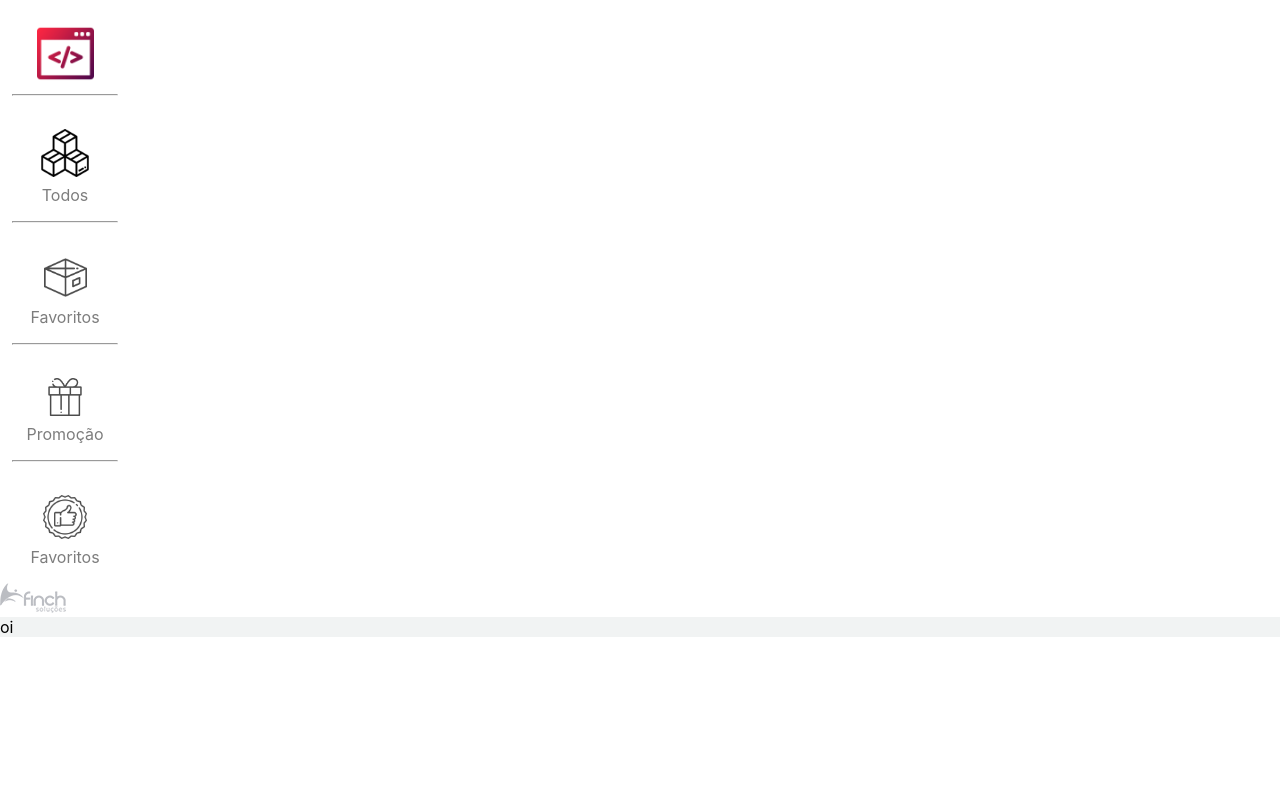
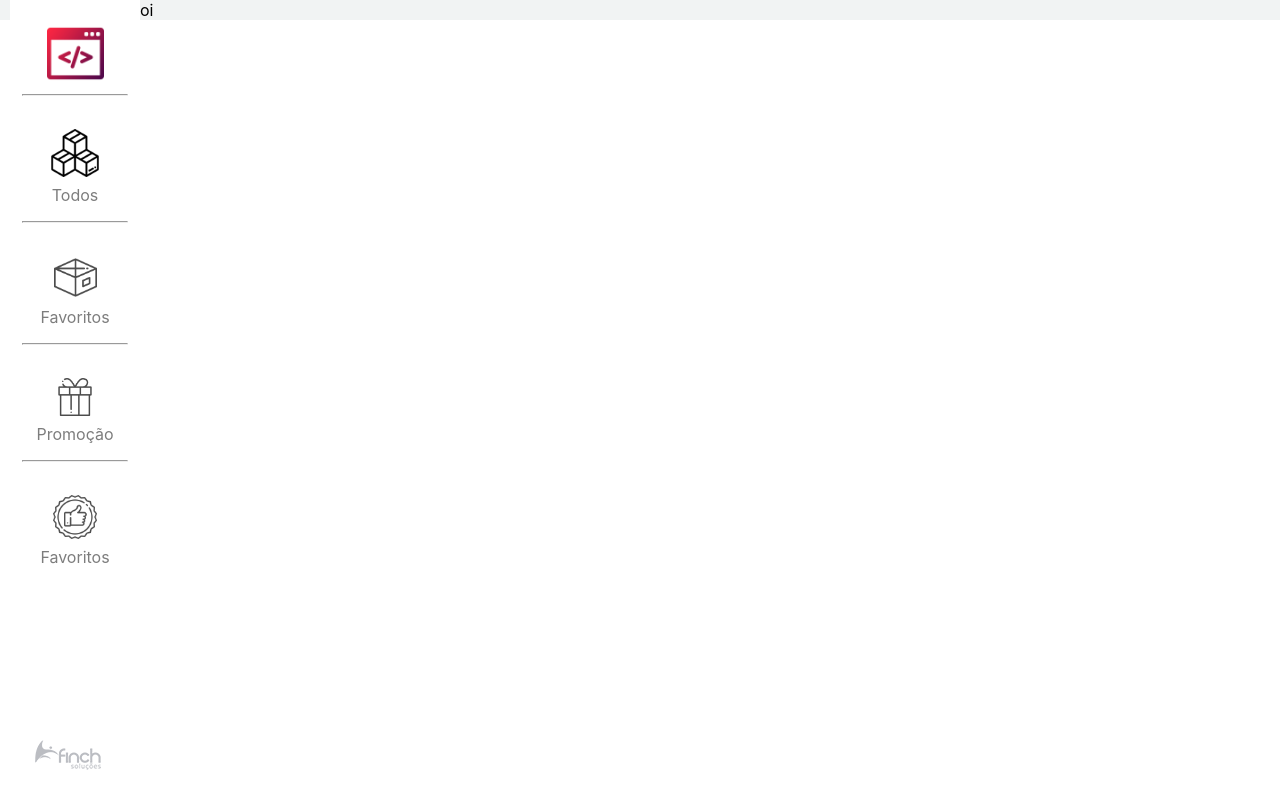
Before and after one commit to mangerona92/desafio-finch, a React (Create React App) app: page / in a window 1280 px wide. Built offline with nearby package versions, Linux system fonts and the light colour scheme; what reduxsauce would draw is missing.

Commit message:
removendo e editando css app

```diff
--- a/src/App.css
+++ /dev/null
@@ -1,38 +0,0 @@
-.App {
-  text-align: center;
-}
-
-.App-logo {
-  height: 40vmin;
-  pointer-events: none;
-}
-
-@media (prefers-reduced-motion: no-preference) {
-  .App-logo {
-    animation: App-logo-spin infinite 20s linear;
-  }
-}
-
-.App-header {
-  background-color: #282c34;
-  min-height: 100vh;
-  display: flex;
-  flex-direction: column;
-  align-items: center;
-  justify-content: center;
-  font-size: calc(10px + 2vmin);
-  color: white;
-}
-
-.App-link {
-  color: #61dafb;
-}
-
-@keyframes App-logo-spin {
-  from {
-    transform: rotate(0deg);
-  }
-  to {
-    transform: rotate(360deg);
-  }
-}
--- a/src/App.jsx
+++ b/src/App.jsx
@@ -4,16 +4,14 @@ import { BrowserRouter as Router } from 'react-router-dom';
 import store from './store';
 import Menu from './components/menu';
 import Routes from './routes';
-import './App.css';
+
 
 function App() {
   return (
     <Provider store={store}>
       <Router>
-        <>
-          <Menu />
-          <Routes />
-        </>
+        <Menu />
+        <Routes />
       </Router>
     </Provider>
   );
--- a/src/components/menu/index.jsx
+++ b/src/components/menu/index.jsx
@@ -9,8 +9,9 @@ import logofinch from '../../assets/logofinch.png';
 import codelogo from '../../assets/code.png';
 
 const Menu = () => (
-  <div className="menu">
-    <aside className={styles.menuContainer}>
+  <div className={styles.menuContainer}>
+    <aside className={styles.aside}>
+      <div className={styles.menuList}>
         <div className={styles.menuItem}>
           <Link className={styles.linkMenu} to="/">
             <img src={codelogo} alt="codelogo" className={styles.iconMenu} />
@@ -44,8 +45,9 @@ const Menu = () => (
             <p className={styles.textMenu}>Favoritos</p>
           </Link>
         </div>
-      <div>
-        <img src={logofinch} alt="logofinch" className={styles.iconLogoFooter} />
+      </div>
+      <div className={styles.iconLogoFooter}>
+        <img src={logofinch} alt="logofinch" />
       </div>
     </aside>
   </div>
--- a/src/components/menu/index.module.css
+++ b/src/components/menu/index.module.css
@@ -1,15 +1,14 @@
 .menuContainer {
-  flex: 1;
+  float: left;
+  height: 100%;
+  margin-left: 10px;
   width: 130px;
-  height: 100%;
+  background-color: #FFFF;
 }
 
 .menuItem {
-  flex: 1;
-  background-color: #FFFFFF;
   text-decoration:none;
   text-align: center;
-  align-items: flex-end;
 }
 
 .linkMenu {
@@ -29,7 +28,16 @@
 }
 
 .iconLogoFooter{
-  top: 100%;
+  margin-left: 25px;
+  padding: 30px 0;
+}
+
+.menuList{
+  height: calc(100% - 90px);
+}
+
+.aside{
+  height: 100%;
 }
 
 .text{
--- a/src/index.css
+++ b/src/index.css
@@ -1,3 +1,11 @@
+html,body {
+  height: 100%;
+}
+
+#root{
+  height: 100%;
+}
+
 body {
   margin: 0;
   font-family: -apple-system, BlinkMacSystemFont, 'Segoe UI', 'Roboto', 'Oxygen',
```
Also changed, not shown: src/pages/ProductsDetails/index.css (deleted), src/pages/ProductsList/index.css (deleted). Lines whose indentation alone changed are shown as unchanged.
